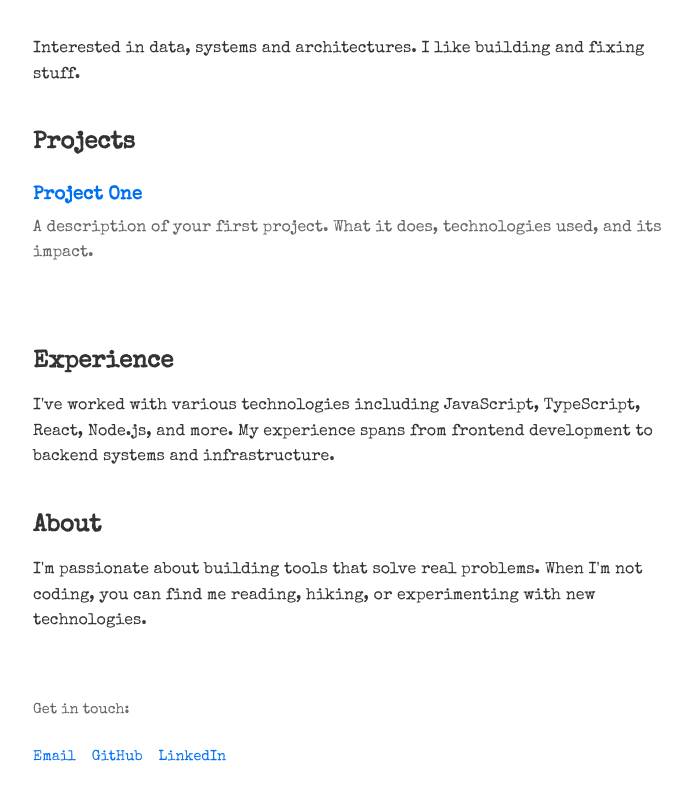
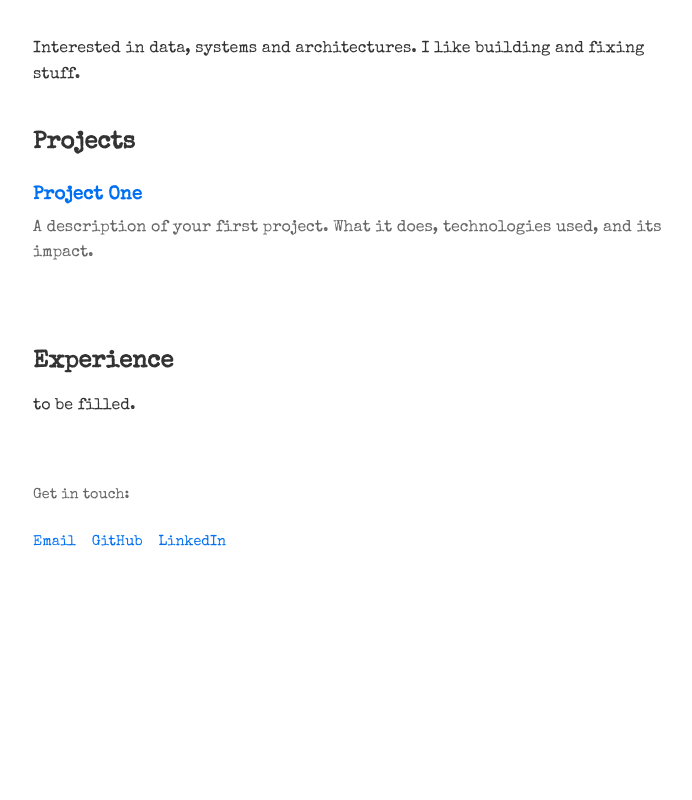
Before and after one commit to rexbrahh/r3x.sh, a plain HTML site: page index.html in a window 1280 px wide. Shown: the part 142-942 px from the top of the page, without its empty margins (289-981 px from the left). After the commit the page ends 800 px from the top, so only its background shows below. Drawn offline with nearby package versions, Linux system fonts and the light colour scheme.

Commit message:
Update website content

```diff
--- a/index.html
+++ b/index.html
@@ -26,11 +26,7 @@
         </section>
         <section>
             <h2>Experience</h2>
-            <p>I've worked with various technologies including JavaScript, TypeScript, React, Node.js, and more. My experience spans from frontend development to backend systems and infrastructure.</p>
-        </section>
-        <section>
-            <h2>About</h2>
-            <p>I'm passionate about building tools that solve real problems. When I'm not coding, you can find me reading, hiking, or experimenting with new technologies.</p>
+            <p>to be filled.</p>
         </section>
     </main>
     <footer class="footer">
```
